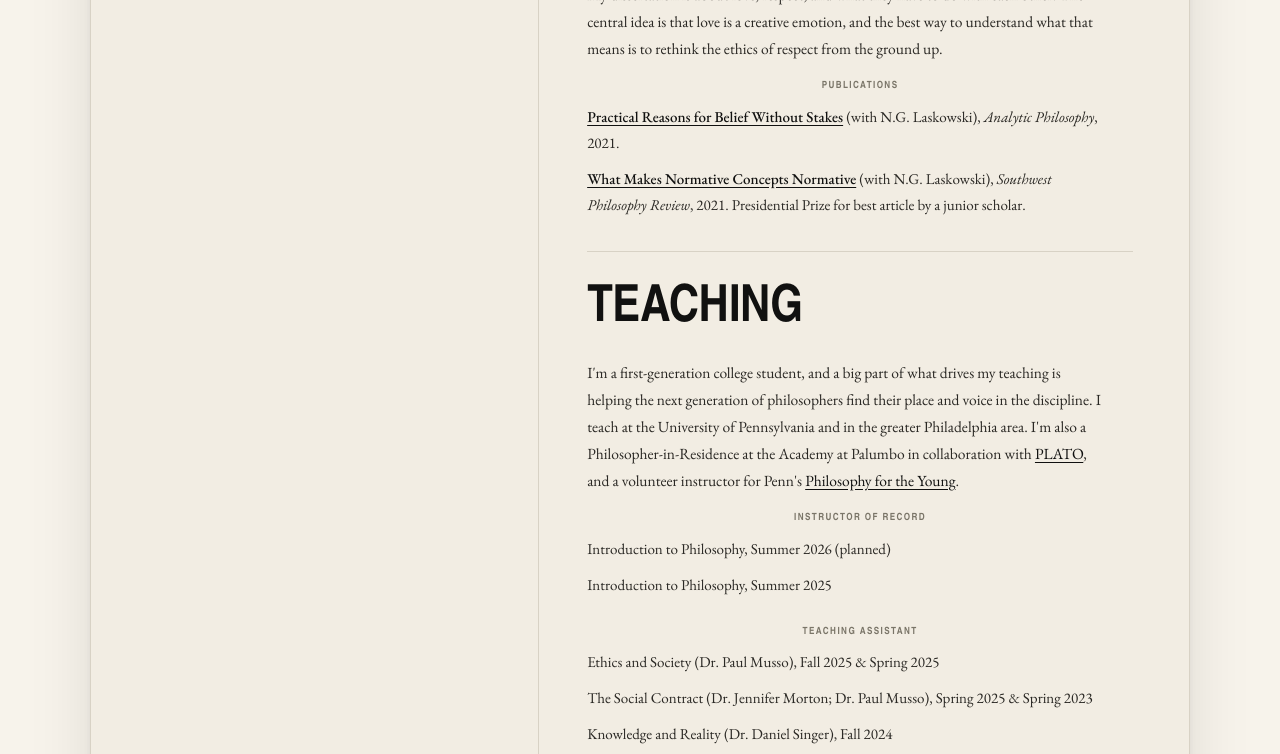
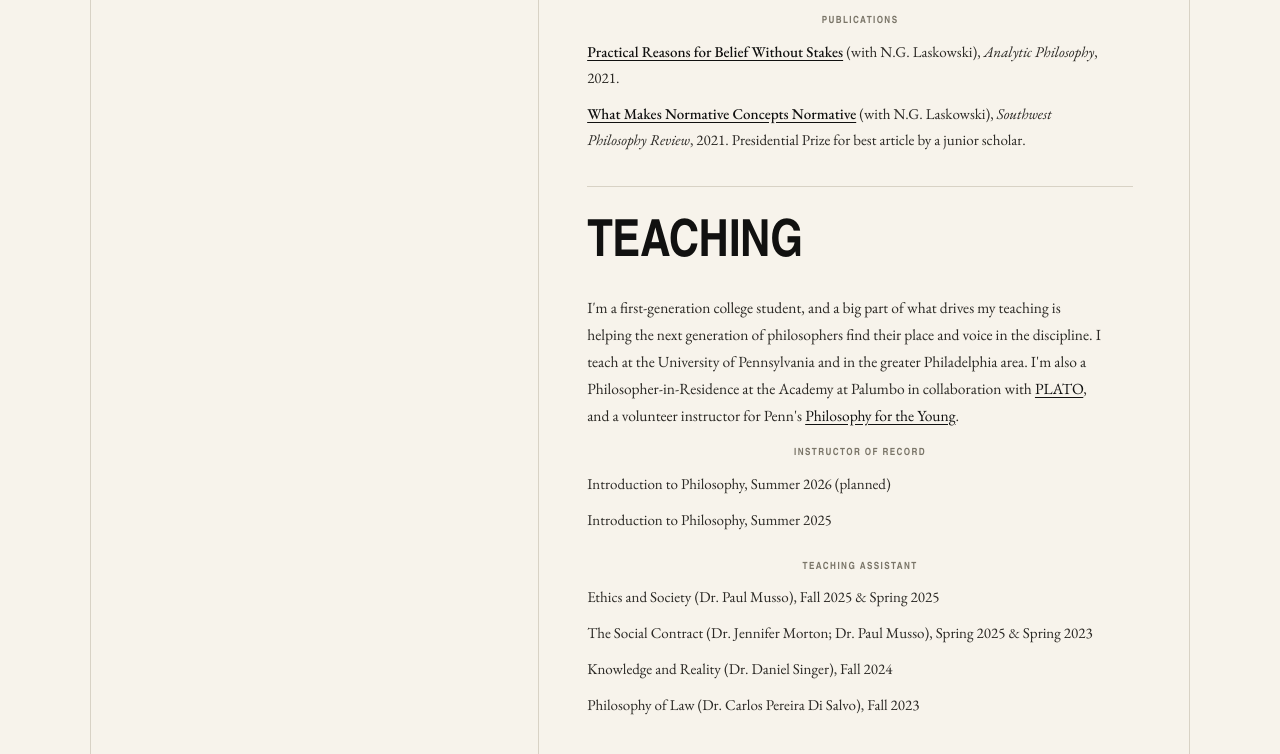
Before and after one commit to shawnxhernandez94-dot/shawnxhernandez94-dot.github.io, a plain HTML site: page index.html in a window 1280 px wide. Shown: the part 713-1467 px from the top of the page. Drawn offline with nearby package versions, Linux system fonts and the light colour scheme; a web font is replaced by a local one.

Commit message:
Update index.html

```diff
--- a/index.html
+++ b/index.html
@@ -26,16 +26,14 @@
       font-family: var(--body);
       font-size: 17px;
       line-height: 1.75;
-      padding: 4rem 2rem;
     }
 
     .page-wrap {
       max-width: 1100px;
       margin: 0 auto;
-      border: 1px solid var(--rule);
+      border-left: 1px solid var(--rule);
+      border-right: 1px solid var(--rule);
       min-height: 100vh;
-      background: var(--cream);
-      box-shadow: 0 2px 60px rgba(0,0,0,0.10), 0 1px 6px rgba(0,0,0,0.06);
     }
 
     .hero, .page-content {
```
